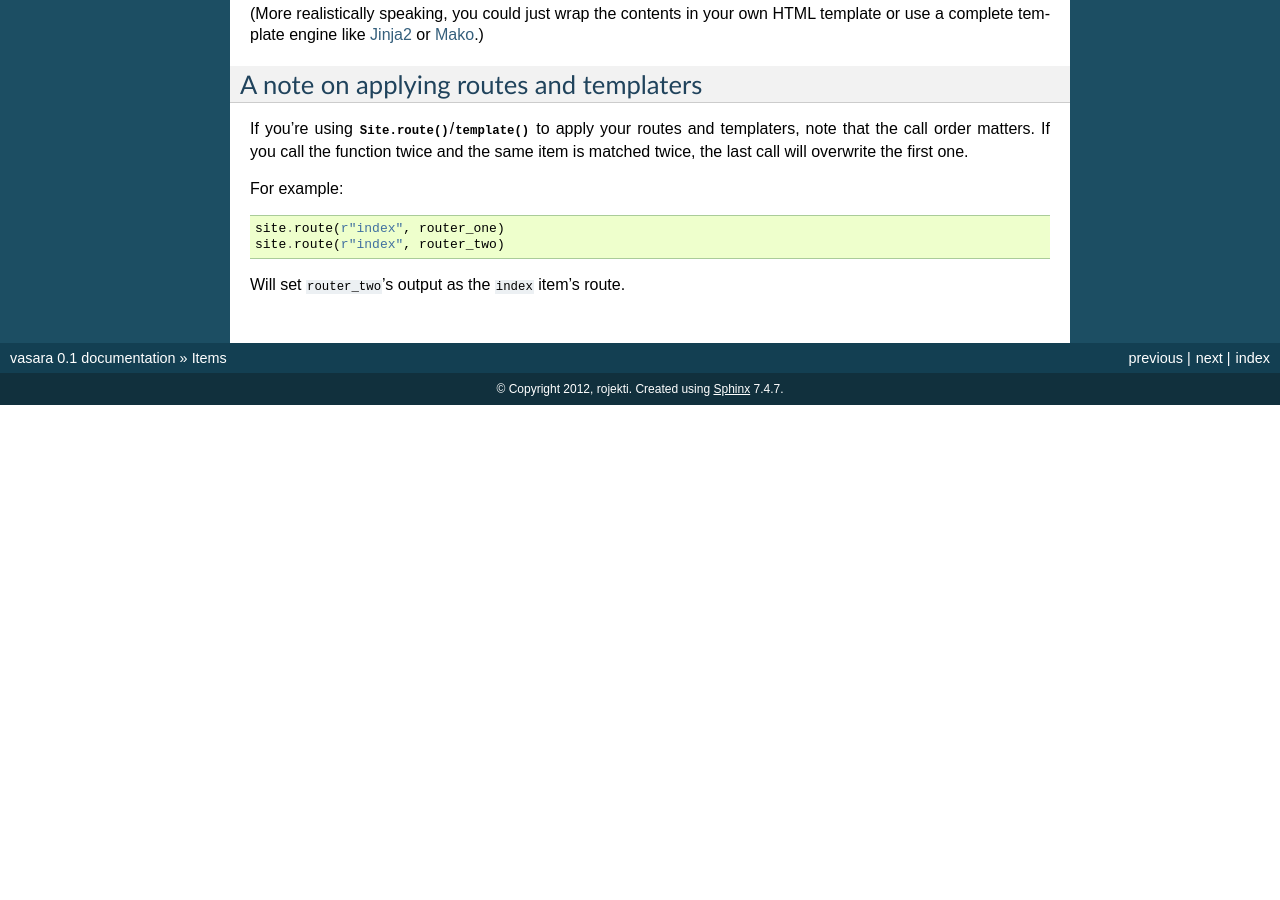
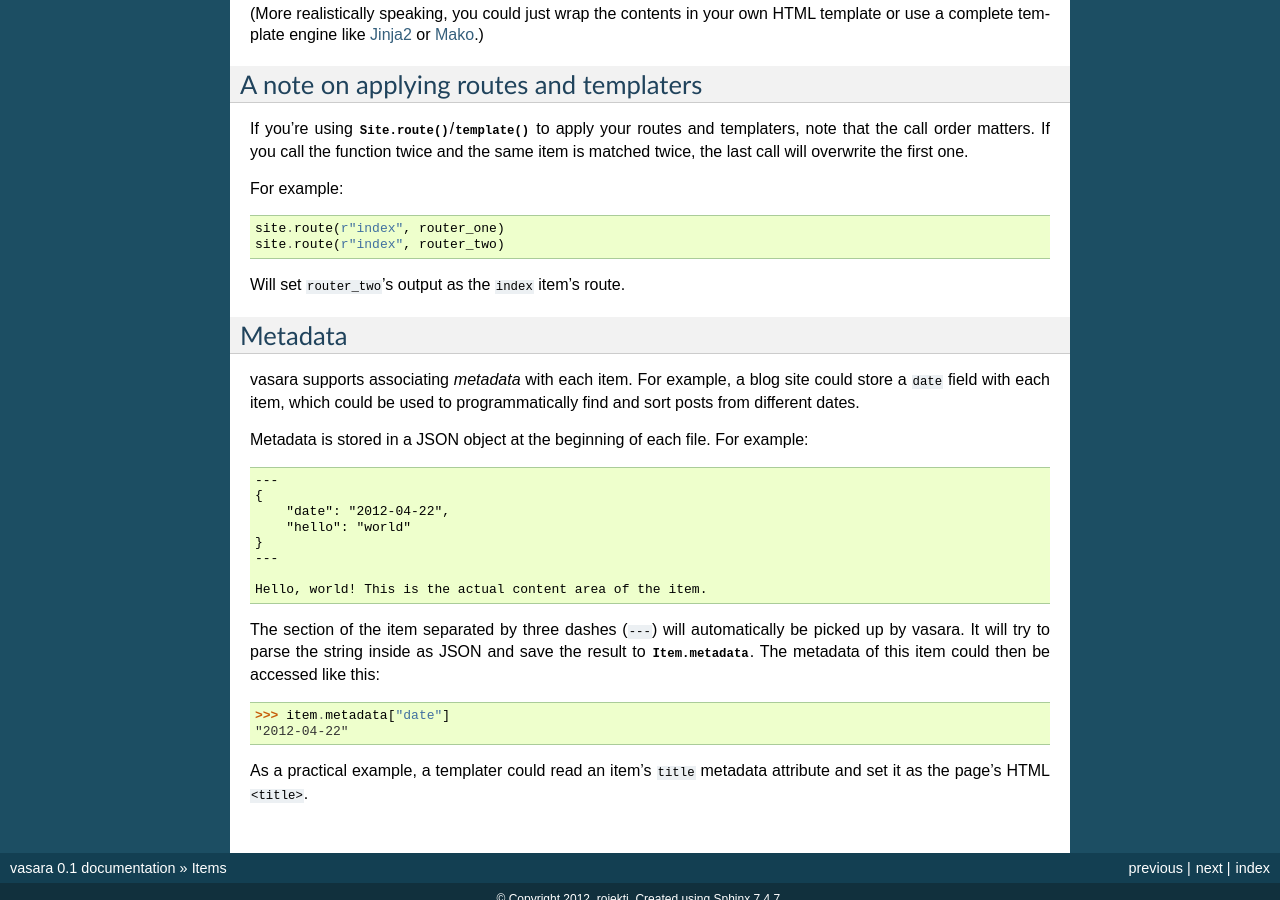
Before and after one commit to veeti/vasara, a Sphinx documentation site: the page built from docs/items.rst, in a window 1280 px wide and 900 px high, scrolled down 2897 px. Built offline with Sphinx 7.4.7, drawn with Linux system fonts in a browser that asks for light colours; before the commit the page ends 3302 px from its top, so only the background shows below that.

Commit message:
Add item metadata section to docs

```diff
--- a/docs/items.rst
+++ b/docs/items.rst
@@ -173,6 +173,33 @@ For example:
 
 Will set ``router_two``'s output as the ``index`` item's route.
 
+Metadata
+--------
+
+vasara supports associating *metadata* with each item. For example, a blog site could store a ``date`` field with each item, which could be used to programmatically find and sort posts from different dates.
+
+Metadata is stored in a JSON object at the beginning of each file. For example:
+
+.. code-block:: text
+
+    ---
+    {
+        "date": "2012-04-22",
+        "hello": "world"
+    }
+    ---
+
+    Hello, world! This is the actual content area of the item.
+
+The section of the item separated by three dashes (``---``) will automatically be picked up by vasara. It will try to parse the string inside as JSON and save the result to :attr:`Item.metadata`. The metadata of this item could then be accessed like this:
+
+.. code-block:: python
+
+    >>> item.metadata["date"]
+    "2012-04-22"
+
+As a practical example, a templater could read an item's ``title`` metadata attribute and set it as the page's HTML ``<title>``.
+
 .. _Markdown: http://daringfireball.net/projects/markdown/
 
 .. _Jinja2: http://jinja.pocoo.org/docs/
```
